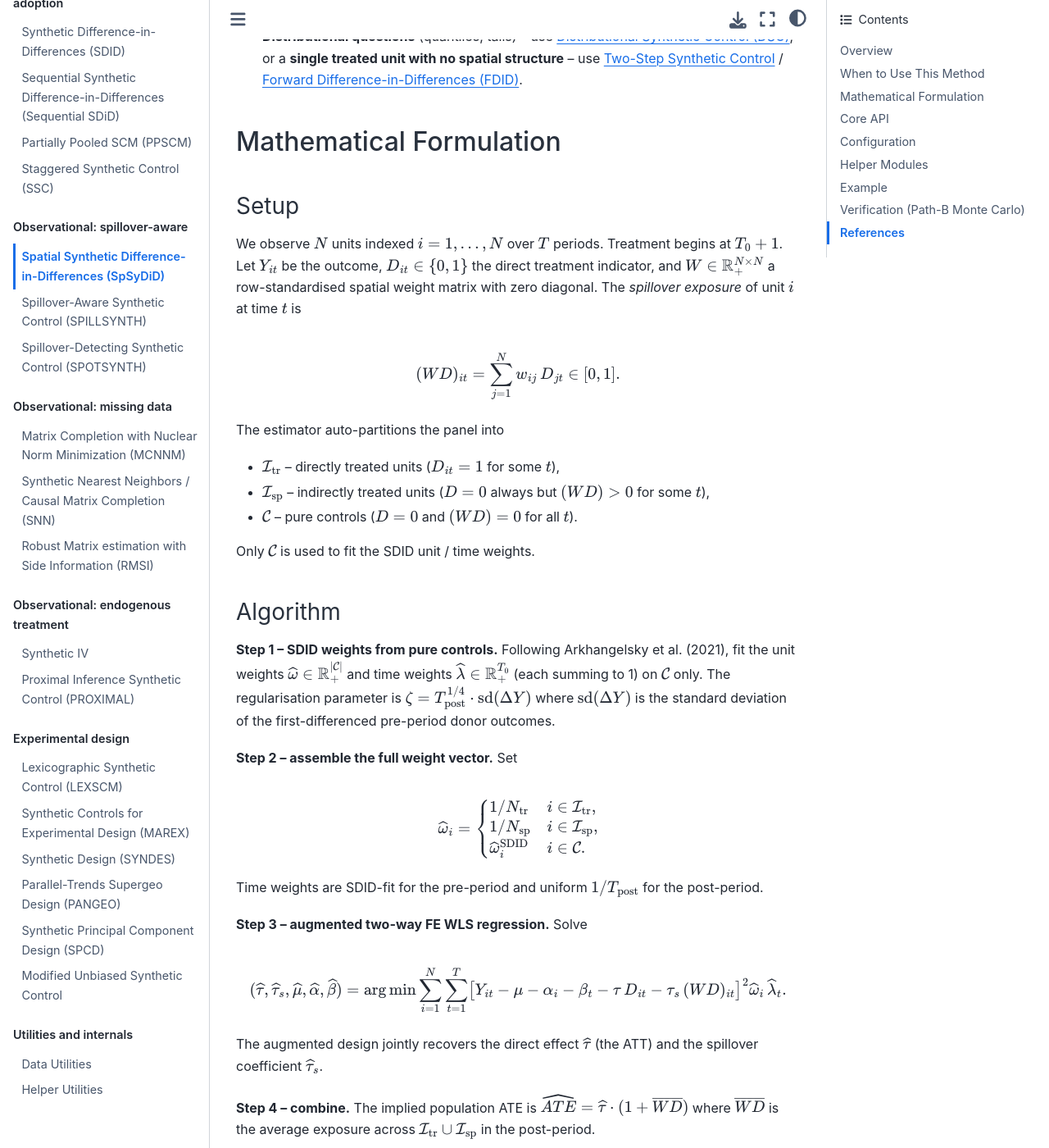
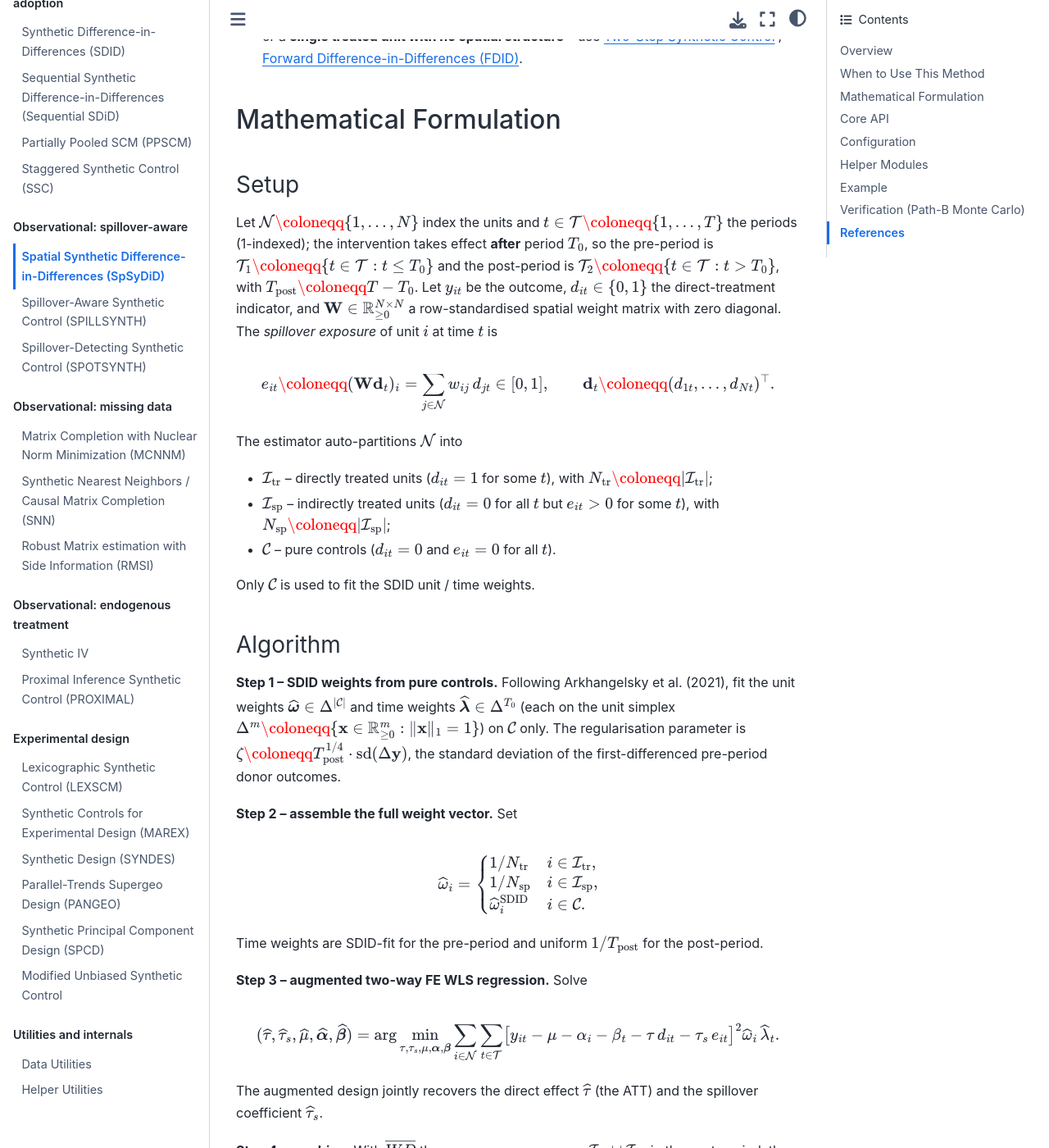
Before and after one commit to jgreathouse9/mlsynth, a Sphinx documentation site: the page built from docs/spsydid.rst, in a window 1280 px wide and 1400 px high, scrolled down 2497 px. Shown: the whole window at 82% size. Built offline with Sphinx 7.4.7 and the Sphinx Book theme 1.1.4, drawn with Linux system fonts in a browser that asks for light colours; pages that are not in the unit, such as notebooks, are missing from menus; some of the changed text lies outside the part shown.

Commit message:
Migrate SpSyDiD onto the two-family result contract + notation rewrite (#19)
Final estimator of the 9-estimator migration. SpSyDiDResults is now a frozen
pydantic EffectResult (was a frozen dataclass). SpSyDiD is a spillover
decomposition, so the standardized surface describes the DIRECT effect:
att (= the WLS tau), counterfactual, gap, pre_rmse resolve via the inherited
accessors against the directly-treated group's observed mean vs the
pure-control SDID synthetic (the same reconstruction the plotter draws). The
indirect (aite) and total (ate) effects, which have no single counterfactual
path, are kept as typed fields and mirrored into effects.additional_effects.

Breaking surface change: the flat att field is now an inherited accessor (the
tau / tau_s aliases still resolve); the standalone weights field is replaced by
the standardized slot (pure-control SDID unit weights, time weights in
summary_stats). inference is None. inputs / aite / ate / unit_weights /
time_weights / zeta / metadata remain typed fields.

- Plotting routes through result.plot(); legacy plot_spsydid reconstructs its
  own series so its coverage test is unchanged.
- Conformance pinned in test_spsydid.py::test_two_family_result_contract
  (SpSyDiD needs a spatial matrix; can't join the single-df loop in
  test_result_contract.py).
- docs/spsydid.rst notation rewritten to the agents_docs.md canon: calligraphic
  sets, bold spatial matrix \mathbf{W}, hatted estimates, \coloneqq, T_0 time
  split, scalars lowercased.
- CHANGELOG updated.

https://claude.ai/code/session_01NFEcDVvBWKQwjc1u87fvFX

Co-authored-by: Claude <noreply@anthropic.com>

```diff
--- a/docs/spsydid.rst
+++ b/docs/spsydid.rst
@@ -13,23 +13,23 @@ Arkhangelsky-Athey-Hirshberg-Imbens-Wager (2021) with a *spatial
 spillover term*. The estimator separates two estimands that standard
 SDID confounds when SUTVA is violated by geographic spillovers:
 
-* :math:`\widehat \tau` -- the direct ATT on the directly-treated
+* :math:`\widehat{\tau}` -- the direct ATT on the directly-treated
   units (identical in form to standard SDID).
-* :math:`\widehat \tau_s` -- the indirect / spillover coefficient per
+* :math:`\widehat{\tau}_s` -- the indirect / spillover coefficient per
   unit of neighbour-treatment exposure
-  :math:`(WD)_{it} = \sum_j w_{ij} D_{jt}`.
+  :math:`e_{it} = \sum_{j} w_{ij}\, d_{jt}`.
 
 The implied population ATE follows from Serenini & Masek's eq. 14,
 
 .. math::
 
-   \widehat{ATE} = \widehat \tau \cdot \bigl(1 + \overline{WD}\bigr),
+   \widehat{\mathrm{ATE}} = \widehat{\tau} \cdot \bigl(1 + \overline{WD}\bigr),
 
 where :math:`\overline{WD}` is the average exposure across the
 directly + indirectly treated units in the post-period.
 
 The user supplies a row-standardised :math:`N \times N` spatial
-weight matrix :math:`W`. Helpers in
+weight matrix :math:`\mathbf{W}`. Helpers in
 :mod:`mlsynth.utils.spsydid_helpers.spatial` cover the standard
 constructions:
 
@@ -39,9 +39,9 @@ constructions:
 * :func:`contiguity_weights` -- queen / rook contiguity from an
   adjacency dictionary.
 
-When :math:`W = 0` (no spatial structure) or no donor has any treated
-neighbour, SpSyDiD numerically reduces to plain SDID with
-:math:`\widehat \tau_s = 0`.
+When :math:`\mathbf{W} = \mathbf{0}` (no spatial structure) or no donor has any
+treated neighbour, SpSyDiD numerically reduces to plain SDID with
+:math:`\widehat{\tau}_s = 0`.
 
 When to Use This Method
 -----------------------
@@ -62,11 +62,11 @@ the comparison. Serenini & Masek (2024) make the bias explicit:
   exposed-but-excluded units is never measured.
 
 SpSyDiD targets this regime directly. It adds a single **spatial exposure
-term** :math:`(WD)_{it} = \sum_j w_{ij} D_{jt}` to the doubly-weighted SDID
+term** :math:`e_{it} = \sum_{j} w_{ij}\, d_{jt}` to the doubly-weighted SDID
 regression, so the estimator returns *two* numbers: the direct ATT
-:math:`\hat\tau` (same form as SDID) and the per-exposure indirect
-coefficient :math:`\hat\tau_s`. The population ATE then follows from
-:math:`\widehat{ATE} = \hat\tau\,(1 + \overline{WD})` (eq. 14). Relative to
+:math:`\widehat{\tau}` (same form as SDID) and the per-exposure indirect
+coefficient :math:`\widehat{\tau}_s`. The population ATE then follows from
+:math:`\widehat{\mathrm{ATE}} = \widehat{\tau}\,(1 + \overline{WD})` (eq. 14). Relative to
 the older Spatial DiD of Delgado & Florax (2015), the synthetic weighting
 sharpens identification of the **indirect** effect while keeping SDID's
 robustness for the **direct** effect.
@@ -74,7 +74,7 @@ robustness for the **direct** effect.
 Reach for SpSyDiD whenever there is a plausible mechanism for the
 treatment to *leak* from the directly-treated units to a subset of
 the donor pool through spatial or structural proximity, **and** you can
-supply a credible row-standardised weight matrix :math:`W` encoding that
+supply a credible row-standardised weight matrix :math:`\mathbf{W}` encoding that
 proximity. Typical examples:
 
 * **Immigration policy with cross-border relocation.** Arizona's
@@ -93,14 +93,15 @@ proximity. Typical examples:
 Do not use SpSyDiD when
 ^^^^^^^^^^^^^^^^^^^^^^^^
 
-* **SUTVA holds / there is no spillover concern.** With :math:`W = 0` or no
-  treated neighbours, SpSyDiD reduces numerically to plain :doc:`sdid` with
-  :math:`\hat\tau_s = 0`; the extra exposure column just adds noise. Use
+* **SUTVA holds / there is no spillover concern.** With
+  :math:`\mathbf{W} = \mathbf{0}` or no treated neighbours, SpSyDiD reduces
+  numerically to plain :doc:`sdid` with
+  :math:`\widehat{\tau}_s = 0`; the extra exposure column just adds noise. Use
   :doc:`sdid` -- it is faster and more parsimonious.
 * **You cannot defend a spatial weight matrix.** The whole identification
-  of :math:`\hat\tau_s` runs through :math:`W`. If proximity is not the
+  of :math:`\widehat{\tau}_s` runs through :math:`\mathbf{W}`. If proximity is not the
   spillover channel (e.g., interference flows through an unobserved social
-  or supply-chain network you cannot encode), a misspecified :math:`W`
+  or supply-chain network you cannot encode), a misspecified :math:`\mathbf{W}`
   buys biased indirect effects; consider :doc:`spillsynth`, which models
   spillover through donor membership rather than a fixed geographic kernel.
 * **Interference is global or non-local.** SpSyDiD assumes exposure is a
@@ -121,25 +122,34 @@ Mathematical Formulation
 Setup
 ^^^^^
 
-We observe :math:`N` units indexed :math:`i = 1, \dots, N` over
-:math:`T` periods. Treatment begins at :math:`T_0 + 1`. Let
-:math:`Y_{it}` be the outcome, :math:`D_{it} \in \{0, 1\}` the
-direct treatment indicator, and :math:`W \in \mathbb{R}^{N \times N}_+`
-a row-standardised spatial weight matrix with zero diagonal. The
-*spillover exposure* of unit :math:`i` at time :math:`t` is
+Let :math:`\mathcal{N} \coloneqq \{1, \dots, N\}` index the units and
+:math:`t \in \mathcal{T} \coloneqq \{1, \dots, T\}` the periods (1-indexed);
+the intervention takes effect **after** period :math:`T_0`, so the pre-period
+is :math:`\mathcal{T}_1 \coloneqq \{t \in \mathcal{T} : t \le T_0\}` and the
+post-period is :math:`\mathcal{T}_2 \coloneqq \{t \in \mathcal{T} : t > T_0\}`,
+with :math:`T_{\mathrm{post}} \coloneqq T - T_0`. Let :math:`y_{it}` be the
+outcome, :math:`d_{it} \in \{0, 1\}` the direct-treatment indicator, and
+:math:`\mathbf{W} \in \mathbb{R}_{\ge 0}^{N \times N}` a row-standardised
+spatial weight matrix with zero diagonal. The *spillover exposure* of unit
+:math:`i` at time :math:`t` is
 
 .. math::
 
-   (WD)_{it} = \sum_{j = 1}^{N} w_{ij}\, D_{jt} \in [0, 1].
+   e_{it} \coloneqq (\mathbf{W}\mathbf{d}_t)_i
+         = \sum_{j \in \mathcal{N}} w_{ij}\, d_{jt} \in [0, 1],
+   \qquad
+   \mathbf{d}_t \coloneqq (d_{1t}, \dots, d_{Nt})^\top .
 
-The estimator auto-partitions the panel into
+The estimator auto-partitions :math:`\mathcal{N}` into
 
 * :math:`\mathcal{I}_{\mathrm{tr}}` -- directly treated units
-  (:math:`D_{it} = 1` for some :math:`t`),
+  (:math:`d_{it} = 1` for some :math:`t`), with
+  :math:`N_{\mathrm{tr}} \coloneqq |\mathcal{I}_{\mathrm{tr}}|`;
 * :math:`\mathcal{I}_{\mathrm{sp}}` -- indirectly treated units
-  (:math:`D = 0` always but :math:`(WD) > 0` for some :math:`t`),
-* :math:`\mathcal{C}` -- pure controls (:math:`D = 0` and
-  :math:`(WD) = 0` for all :math:`t`).
+  (:math:`d_{it} = 0` for all :math:`t` but :math:`e_{it} > 0` for some
+  :math:`t`), with :math:`N_{\mathrm{sp}} \coloneqq |\mathcal{I}_{\mathrm{sp}}|`;
+* :math:`\mathcal{C}` -- pure controls (:math:`d_{it} = 0` and
+  :math:`e_{it} = 0` for all :math:`t`).
 
 Only :math:`\mathcal{C}` is used to fit the SDID unit / time weights.
 
@@ -148,22 +158,23 @@ Algorithm
 
 **Step 1 -- SDID weights from pure controls.** Following
 Arkhangelsky et al. (2021), fit the unit weights
-:math:`\widehat \omega \in \mathbb{R}^{|\mathcal{C}|}_+` and time
-weights :math:`\widehat \lambda \in \mathbb{R}^{T_0}_+` (each summing
-to 1) on :math:`\mathcal{C}` only. The regularisation parameter is
-:math:`\zeta = T_{\mathrm{post}}^{1/4} \cdot \mathrm{sd}(\Delta Y)`
-where :math:`\mathrm{sd}(\Delta Y)` is the standard deviation of the
-first-differenced pre-period donor outcomes.
+:math:`\widehat{\boldsymbol{\omega}} \in \Delta^{|\mathcal{C}|}` and time
+weights :math:`\widehat{\boldsymbol{\lambda}} \in \Delta^{T_0}` (each on the
+unit simplex :math:`\Delta^{m} \coloneqq \{\mathbf{x} \in
+\mathbb{R}_{\ge 0}^{m} : \|\mathbf{x}\|_1 = 1\}`) on :math:`\mathcal{C}` only.
+The regularisation parameter is :math:`\zeta \coloneqq
+T_{\mathrm{post}}^{1/4} \cdot \mathrm{sd}(\Delta \mathbf{y})`, the standard
+deviation of the first-differenced pre-period donor outcomes.
 
 **Step 2 -- assemble the full weight vector.** Set
 
 .. math::
 
-   \widehat \omega_i =
+   \widehat{\omega}_i =
    \begin{cases}
-       1 / N_{\mathrm{tr}}             & i \in \mathcal{I}_{\mathrm{tr}}, \\
-       1 / N_{\mathrm{sp}}             & i \in \mathcal{I}_{\mathrm{sp}}, \\
-       \widehat \omega_i^{\mathrm{SDID}}& i \in \mathcal{C}.
+       1 / N_{\mathrm{tr}}                & i \in \mathcal{I}_{\mathrm{tr}}, \\
+       1 / N_{\mathrm{sp}}                & i \in \mathcal{I}_{\mathrm{sp}}, \\
+       \widehat{\omega}_i^{\mathrm{SDID}} & i \in \mathcal{C}.
    \end{cases}
 
 Time weights are SDID-fit for the pre-period and uniform
@@ -173,26 +184,29 @@ Time weights are SDID-fit for the pre-period and uniform
 
 .. math::
 
-   (\widehat \tau, \widehat \tau_s, \widehat \mu, \widehat \alpha,
-    \widehat \beta)
-   = \arg \min \sum_{i = 1}^{N} \sum_{t = 1}^{T}
+   (\widehat{\tau}, \widehat{\tau}_s, \widehat{\mu},
+    \widehat{\boldsymbol{\alpha}}, \widehat{\boldsymbol{\beta}})
+   = \arg\min_{\tau, \tau_s, \mu, \boldsymbol{\alpha}, \boldsymbol{\beta}}
+     \sum_{i \in \mathcal{N}} \sum_{t \in \mathcal{T}}
      \bigl[
-        Y_{it}
-        - \mu - \alpha_i - \beta_t
-        - \tau\, D_{it}
-        - \tau_s\, (WD)_{it}
+        y_{it} - \mu - \alpha_i - \beta_t
+        - \tau\, d_{it} - \tau_s\, e_{it}
      \bigr]^2
-     \widehat \omega_i\, \widehat \lambda_t.
+     \widehat{\omega}_i\, \widehat{\lambda}_t .
 
 The augmented design jointly recovers the direct effect
-:math:`\widehat \tau` (the ATT) and the spillover coefficient
-:math:`\widehat \tau_s`.
+:math:`\widehat{\tau}` (the ATT) and the spillover coefficient
+:math:`\widehat{\tau}_s`.
 
-**Step 4 -- combine.** The implied population ATE is
-:math:`\widehat{ATE} = \widehat \tau \cdot (1 + \overline{WD})`
-where :math:`\overline{WD}` is the average exposure across
-:math:`\mathcal{I}_{\mathrm{tr}} \cup \mathcal{I}_{\mathrm{sp}}` in
-the post-period.
+**Step 4 -- combine.** With :math:`\overline{WD}` the average exposure over
+:math:`\mathcal{I}_{\mathrm{tr}} \cup \mathcal{I}_{\mathrm{sp}}` in the
+post-period, the indirect and total effects are
+
+.. math::
+
+   \widehat{\mathrm{AITE}} = \widehat{\tau}_s\, \overline{WD},
+   \qquad
+   \widehat{\mathrm{ATE}} = \widehat{\tau}\,(1 + \overline{WD}).
 
 Identification assumptions
 ^^^^^^^^^^^^^^^^^^^^^^^^^^
@@ -207,10 +221,10 @@ conditional on unit and time fixed effects.
 A3. **Additivity and linearity of spillovers** -- the potential
 outcome of a unit depends linearly and additively on its own
 treatment status and the treatment exposure of its neighbours,
-captured by :math:`(WD)_{it}`.
+captured by :math:`e_{it}`.
 
 A4. **Limited interference** -- spillovers operate exclusively
-through the structure defined by the exogenous :math:`W`. No other
+through the structure defined by the exogenous :math:`\mathbf{W}`. No other
 local or global interference mechanisms are assumed.
 
 A5. **Synthetic-control transferability** -- the SDID synthetic
@@ -224,14 +238,14 @@ resemble treated states).
 Connection to existing methods
 ^^^^^^^^^^^^^^^^^^^^^^^^^^^^^^
 
-* When :math:`W = 0` (no spatial structure), the spillover column
-  vanishes and SpSyDiD reduces to plain SDID with
-  :math:`\widehat \tau_s = 0`.
-* When :math:`\widehat \omega_i = 1 / N_{\mathrm{co}}` for all
+* When :math:`\mathbf{W} = \mathbf{0}` (no spatial structure), the spillover
+  column vanishes and SpSyDiD reduces to plain SDID with
+  :math:`\widehat{\tau}_s = 0`.
+* When :math:`\widehat{\omega}_i = 1 / |\mathcal{C}|` for all
   controls (uniform weights), SpSyDiD reduces to the Spatial
   Difference-in-Differences estimator of Delgado & Florax (2015).
 * When the panel is balanced + no spillover + non-trivial
-  :math:`W`, SpSyDiD's :math:`\widehat \tau` matches SDID's ATT.
+  :math:`\mathbf{W}`, SpSyDiD's :math:`\widehat{\tau}` matches SDID's ATT.
 
 Core API
 --------
@@ -278,7 +292,7 @@ A self-contained one-draw Monte Carlo on a :math:`8 \times 8` spatial
 grid. Six well-spaced units receive treatment of magnitude
 :math:`\tau = 2.0`; their :math:`k = 4` neighbours absorb a spillover
 of :math:`\tau_s = 1.0` per unit of exposure. SpSyDiD with the same
-:math:`W` recovers both estimates.
+:math:`\mathbf{W}` recovers both estimates.
 
 .. code-block:: python
 
```
Also changed, not shown: CHANGELOG.md (+21 -0 lines), 4 other files.
